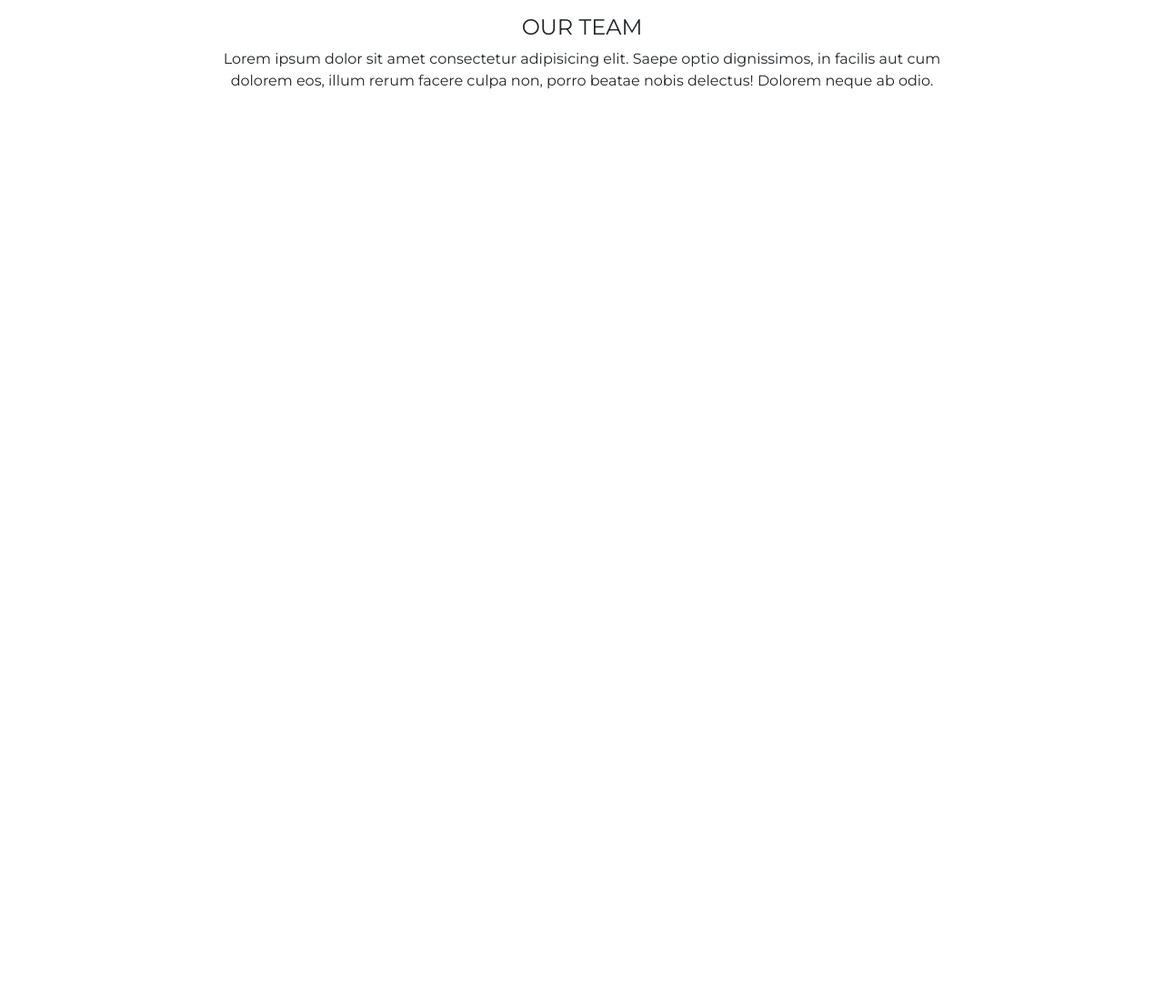
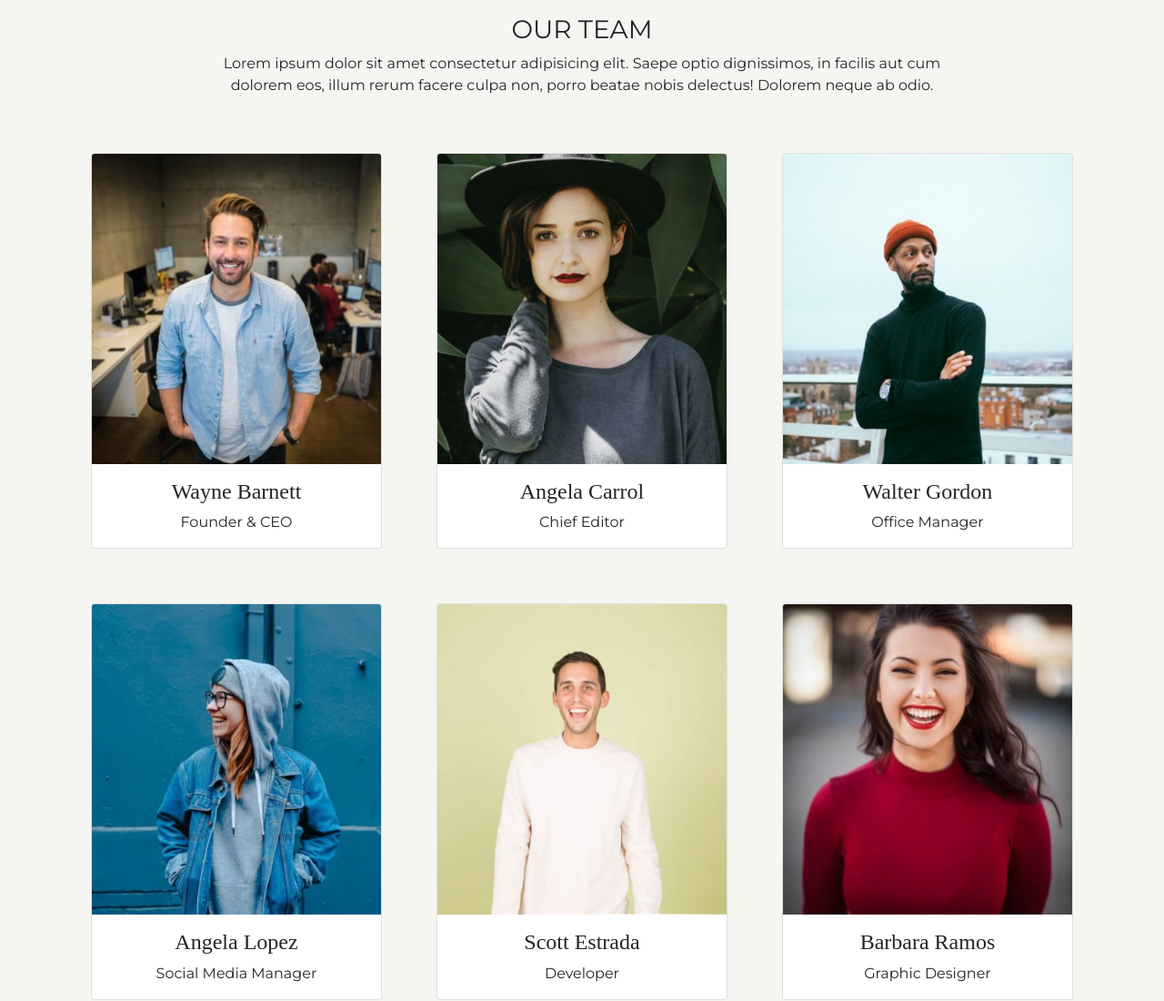
Before and after one commit to simoneluca00/js-our-team, a plain HTML site: page index.html in a window 1280 px wide. Shown: the top 1100 px of the page at 91% size. Before the commit the page ends 800 px from the top, so only its background shows below. Drawn offline with nearby package versions, Linux system fonts and the light colour scheme; a web font is replaced by a local one.

Commit message:
Exercise finished

```diff
--- a/asset/css/style.css
+++ b/asset/css/style.css
@@ -4,11 +4,40 @@
     box-sizing: border-box;
 }
 
-h5 {
+body {
+    background-color: rgba(245,245,241,255);
+}
+
+h4 {
     font-family: 'Alice', serif;
 }
 
 p,
-h4 {
+h3 {
     font-family: 'Montserrat', sans-serif;
 }
+
+div.card {
+    width: 85%;
+    margin: 30px;
+}
+
+/*------------------------------------- MEDIA QUERY PER LE CARDS -------------------------------------*/
+
+@media screen and (min-width: 767.98px) {
+    div.card {
+        width: calc((100% / 2) - 60px );
+    }
+}
+
+@media screen and (min-width: 991.98px) {
+    div.card {
+        width: calc((100% / 3) - 60px );
+    }
+}
+
+@media screen and (min-width: 1399.98px) {
+    div.card {
+        width: calc((100% / 4) - 60px );
+    }
+}
--- a/asset/js/main.js
+++ b/asset/js/main.js
@@ -0,0 +1,72 @@
+let team = [
+    {
+        'Nome' : 'Wayne Barnett',
+        'Ruolo' : 'Founder & CEO',
+        'Img' : 'founderCeo.jpg'
+    },
+    {
+        'Nome' : 'Angela Carrol',
+        'Ruolo' : 'Chief Editor',
+        'Img' : 'chiefEditor.jpg'
+    },
+    {
+        'Nome' : 'Walter Gordon',
+        'Ruolo' : 'Office Manager',
+        'Img' : 'officeManager.jpg'
+    },
+    {
+        'Nome' : 'Angela Lopez',
+        'Ruolo' : 'Social Media Manager',
+        'Img' : 'socialMM.jpg'
+    },
+    {
+        'Nome' : 'Scott Estrada',
+        'Ruolo' : 'Developer',
+        'Img' : 'developer.jpg'
+    },
+    {
+        'Nome' : 'Barbara Ramos',
+        'Ruolo' : 'Graphic Designer',
+        'Img' : 'graphicDesigner.jpg'
+    },
+    {
+        'Nome' : 'John Tish',
+        'Ruolo' : 'Chief Marketing Officer',
+        'Img' : 'chiefMarketingOfficer.jpg'
+    },
+    {
+        'Nome' : 'Margaret White',
+        'Ruolo' : 'Project Manager',
+        'Img' : 'projectManager.jpg'
+    },
+    {
+        'Nome' : 'Steven Miller',
+        'Ruolo' : 'R&D Manager',
+        'Img' : 'R&DManager.jpg'
+    },
+    {
+        'Nome' : 'Natasha Taylor',
+        'Ruolo' : 'HR Manager',
+        'Img' : 'HRManager.jpg'
+    }
+]
+
+// tag HTML per stampare le cards
+let containerCards = document.getElementById('containerCards');
+
+for (let i = 0; i < team.length; i++) {
+
+    containerCards.innerHTML +=
+    `
+    <div class="card p-0 text-center">
+        <img src="./asset/img/${team[i]['Img']}" class="card-img-top" alt="...">
+        <div class="card-body">
+            <h4 id="titolo" class="card-title">${team[i]['Nome']}</h4>
+            <p class="card-text">
+                ${team[i]['Ruolo']}
+            </p>
+        </div>
+    </div>
+`
+
+}
--- a/index.html
+++ b/index.html
@@ -21,13 +21,15 @@
 
     <div class="container py-3">
         <div class="row flex-column align-items-center text-center">
-            <h4 class="text-uppercase">our team</h4>
+            <h3 class="text-uppercase">our team</h3>
             <p class="col-9">Lorem ipsum dolor sit amet consectetur adipisicing elit. Saepe optio dignissimos, in facilis aut cum dolorem eos, illum rerum facere culpa non, porro beatae nobis delectus! Dolorem neque ab odio.</p>
         </div>
     </div>
 
-    <div id="containerCards" class="container">
+    <div class="container">
+        <div id="containerCards" class="row justify-content-center justify-content-lg-start align-items-center flex-wrap">
 
+        </div>
     </div>
 
     <!-- BOOTSTRAP 5 -->
```
